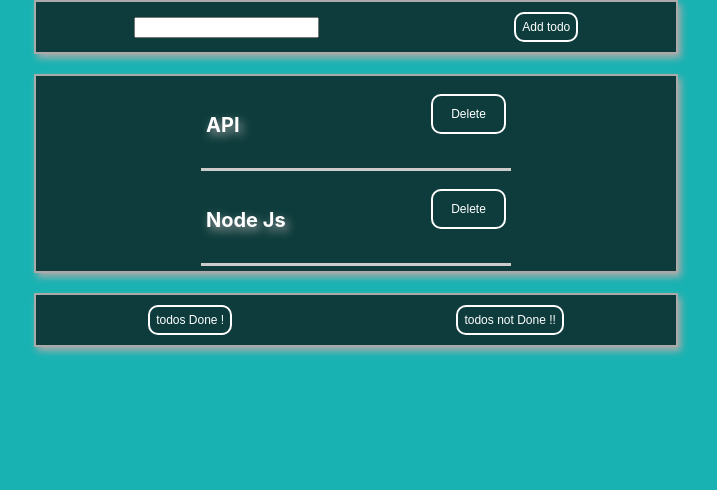
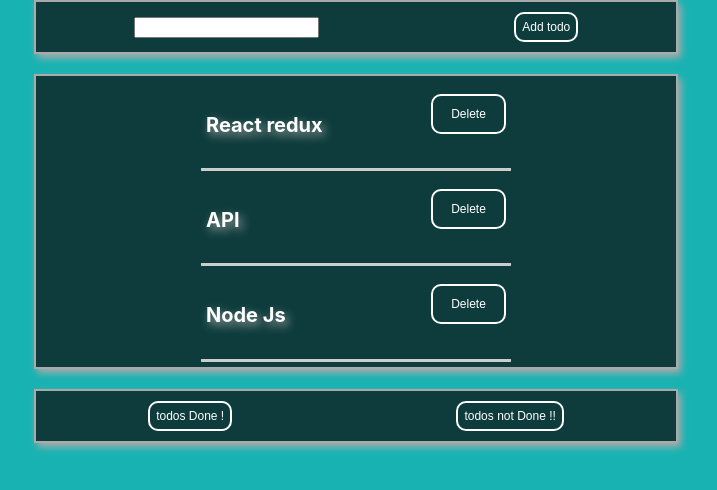
Before and after one commit to SaadaniMohamedAmine/checkpoint_redux, a React (Create React App) app: page / in a window 1280 px wide. Both pictures are taken after a click on the button "todos not Done !!". Shown: the top 490 px of the page, without its empty margins (284-1001 px from the left). Built offline with nearby package versions, Linux system fonts and the light colour scheme.

Commit message:
Correction bug : filter by done /not done

```diff
--- a/src/App.js
+++ b/src/App.js
@@ -1,14 +1,14 @@
 import React,{useState} from 'react'
 import './App.css'
 import {useSelector,useDispatch} from 'react-redux'
-import {addTodo,todoDone,todoNotDone} from './actions/todosAction'
+import {addTodo,isDone,notDone} from './actions/todosAction'
 import {v4 as uuidv4} from 'uuid'
 
 
 const App=(s)=> {
   const todos=useSelector((state=>state.todosReducer)) ;
   const [input,setInput]=useState("");
-  const [inout1,setInput1]=useState("");
+  //const [inout1,setInput1]=useState("");
   const dispatch=useDispatch();
   return (
     <div className="App">
@@ -18,16 +18,25 @@ const App=(s)=> {
         <button className='btn-test' onClick={()=>dispatch(addTodo({id:uuidv4(),title:input,isDone:false}))}>Add todo</button>
         </div>
       <div className="list">
-      {todos.map(todo=>(
-        <div className="todo">
-          <h4>{todo.title}</h4>
-          <button className="btn">Delete</button>
-        </div>
-      ))}
+      {
+        todos.filt? todos.todos.filter(el=>el.etat==todos.filt)
+        .map(el=>(
+          <div className="todo">
+            <h4>{el.title}</h4>
+            <button className="btn">Delete</button>
+          </div>
+        ))
+        : todos.todos.map(el=>          <div className="todo">
+            <h4>{el.title}</h4>
+            <button className="btn">Delete</button>
+          </div>
+        )
+      }
+
       </div>
       <div className="filter">
-      <button className='btn-test'onClick={()=>dispatch(todoDone())}>todos Done !</button>
-        <button className='btn-test' onClick={()=>dispatch(todoNotDone())}>todos not Done !!</button>
+      <button className='btn-test' onClick={()=>dispatch(isDone())}>todos Done !</button>
+        <button className='btn-test' onClick={()=>dispatch(notDone())}>todos not Done !!</button>
       </div>
         </div>
     </div>
--- a/src/actions/todosAction.js
+++ b/src/actions/todosAction.js
@@ -6,13 +6,12 @@ export const addTodo=(newTodo)=>{
     }
 }
 
-export const todoDone=(inp)=>{
+export const isDone=()=>{
     return {
-        type:TODO_DONE ,
-        payload:inp,
+        type :TODO_DONE,
     }
 }
-export const todoNotDone=()=>{
+export const notDone=()=>{
     return {
         type:TODO_NOT_DONE,
     }
--- a/src/reducers/todosReducers.js
+++ b/src/reducers/todosReducers.js
@@ -2,48 +2,51 @@ import {v4 as uuidv4} from 'uuid'
 import {ADD_TODO,TODO_DONE,TODO_NOT_DONE} from '../actions/types'
 
 
-const todos=[
+const data={
+    todos:[
     {
        id:uuidv4() ,
        title:"React Hook",
-       isDone:true
+       etat:"isDone"
     },
     {
         id:uuidv4() ,
         title:"React State",
-        isDone:true,
+        etat:'isDone',
      } ,
      {
         id:uuidv4() ,
         title:"React js",
-        isDone:true,
+        etat:"isDone",
      },
      {
       id:uuidv4() ,
       title:"React redux",
-      isDone:true,
+      etat:"notDone",
    },
    {
       id:uuidv4() ,
       title:"API",
-      isDone:false,
+      etat:"notDone",
    },
    {
       id:uuidv4() ,
       title:"Node Js",
-      isDone:false,
+      etat:"notDone",
    },
-]
+],
+   filt:null
+}
 
 
- const todosReducer=(state=todos,action) => {
+ const todosReducer=(state=data,action) => {
    switch(action.type) {
       case ADD_TODO :
-        return  [...state,action.payload] ;
+        return  {...state , todos : [...state.todos,action.payload]} ;
       case TODO_DONE :
-         return state.filter(elt=>elt.isDone==true) ;
+         return {...state,filt:"isDone"} ;
          case TODO_NOT_DONE:
-            return state.filter(elt=>elt.isDone==false) ;
+            return {...state,filt:"notDone"} ;
         default :return state ;
    }
 }
```
